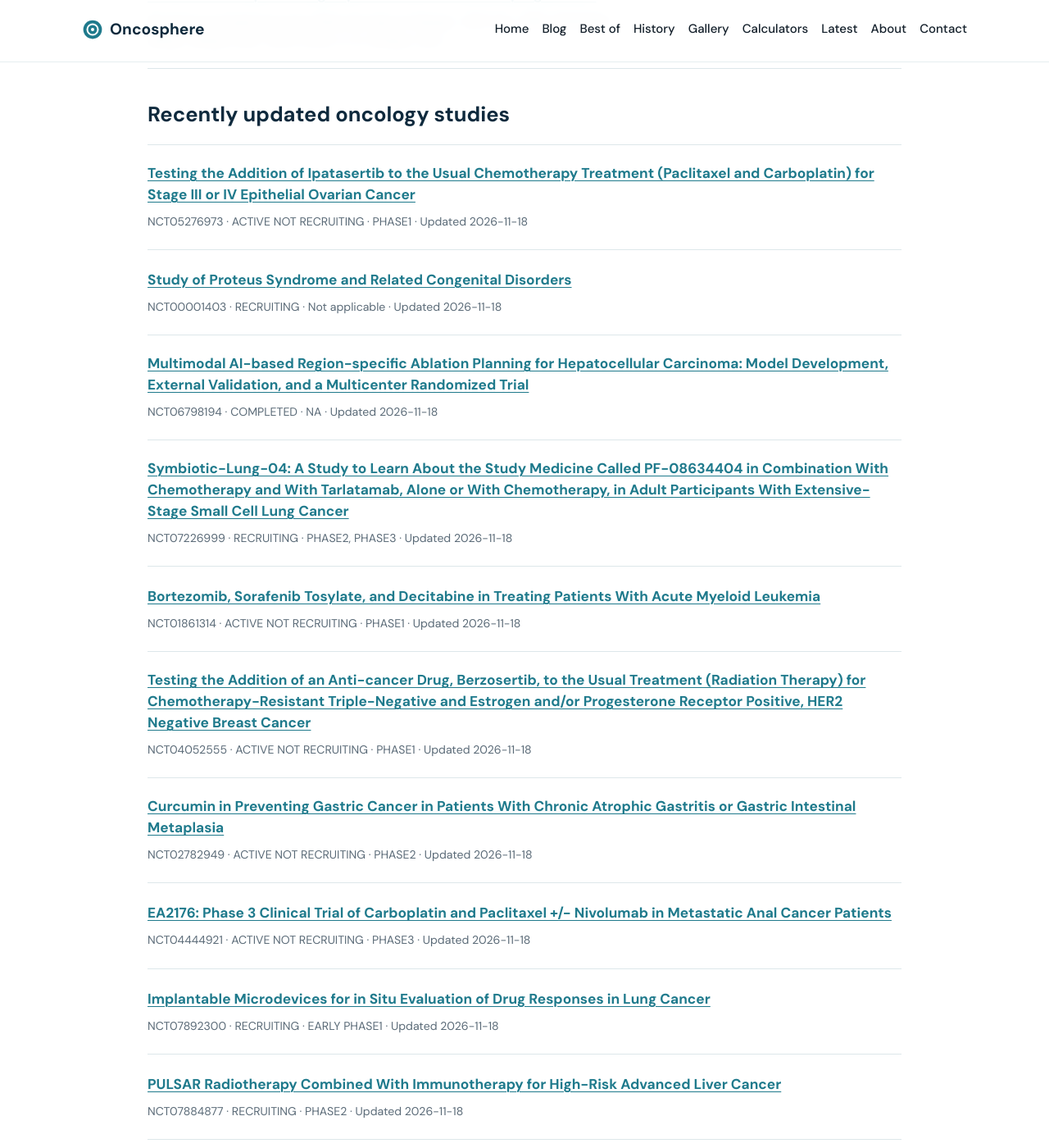
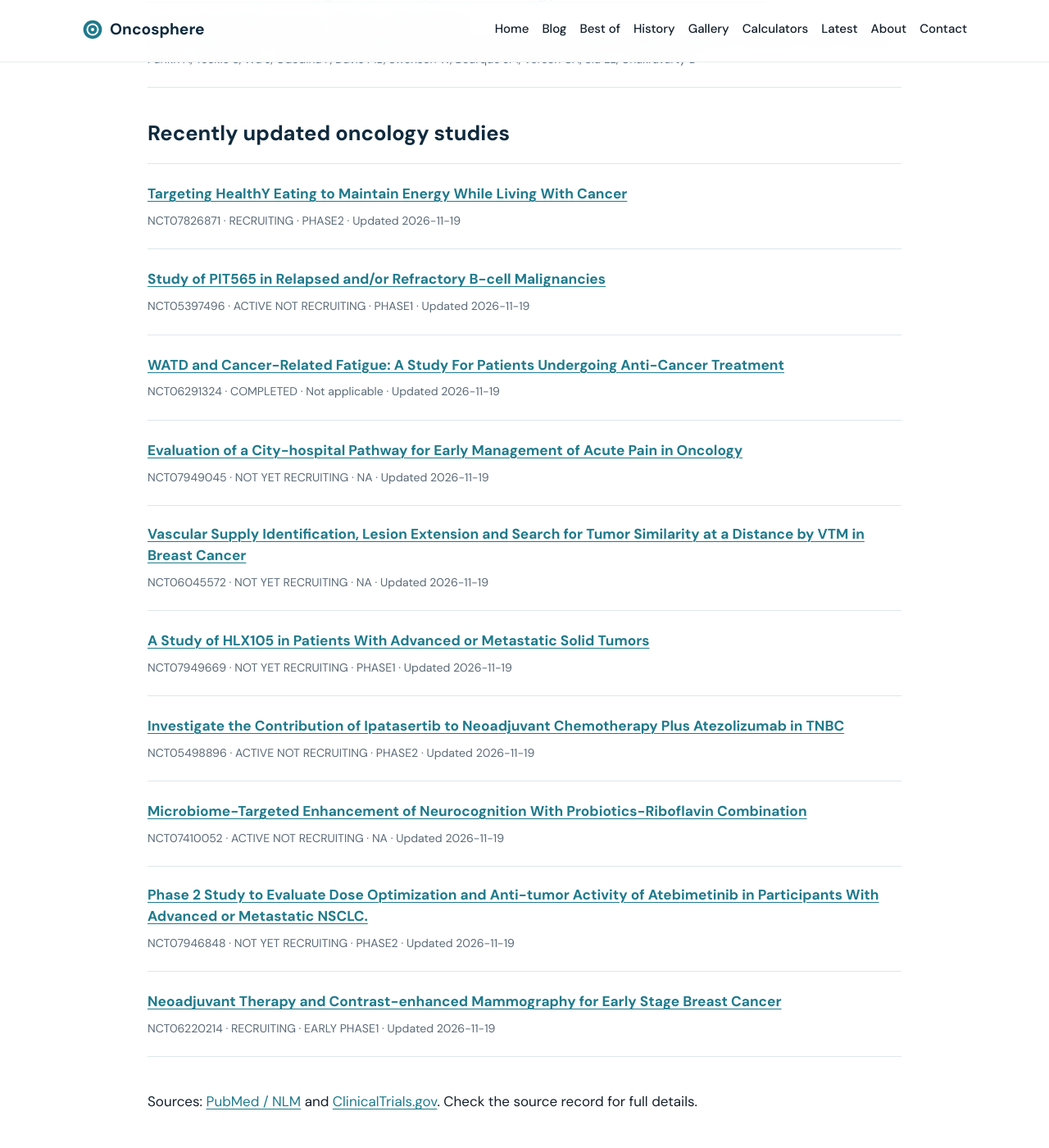
Before and after one commit to senthilstar/Oncosphere, a Jekyll site: the page built from latest.md, in a window 1280 px wide and 1400 px high, scrolled down 2495 px. Shown: the whole window at 82% size. Built offline with Jekyll 4.4.1, drawn with Linux system fonts in a browser that asks for light colours; some of the changed text lies outside the part shown.

Commit message:
Refresh oncology research feeds

```diff
--- a/_data/latest_pubmed.json
+++ b/_data/latest_pubmed.json
@@ -160,6 +160,32 @@
     "url": "https://pubmed.ncbi.nlm.nih.gov/42914718/"
   },
   {
+    "pmid": "43054192",
+    "title": "Releasing Immunosuppression in the Tumor: A Phase 1/2 Study of Arginase Inhibitor INCB001158 in Combination with Chemotherapy in Advanced Malignancies.",
+    "journal": "Journal of immunotherapy and precision oncology",
+    "pubdate": "2027 Feb",
+    "authors": [
+      "Naing A",
+      "Javle M",
+      "Cho M",
+      "Gbolahan O",
+      "Alkharabsheh O",
+      "Thistlethwaite F",
+      "Jungels C",
+      "Papadopoulos KP",
+      "Canon JL",
+      "McCune S",
+      "Gogov S",
+      "Cheng L",
+      "Dong Z",
+      "Gong X",
+      "Ioannidis S",
+      "Kristeleit R",
+      "Bridgewater J"
+    ],
+    "url": "https://pubmed.ncbi.nlm.nih.gov/43054192/"
+  },
+  {
     "pmid": "43039505",
     "title": "FDG PET/CT in Gynecologic Malignancies.",
     "journal": "Magnetic resonance imaging clinics of North America",
@@ -233,22 +259,5 @@
       "Chakravarty D"
     ],
     "url": "https://pubmed.ncbi.nlm.nih.gov/43032513/"
-  },
-  {
-    "pmid": "43000092",
-    "title": "FSTL1(high) hepatic stellate cells secrete CCL3 to activate the PI3K/AKT/mTOR pathway, initiating anoikis resistance and promoting hepatocellular carcinoma progression.",
-    "journal": "Biochimica et biophysica acta. Molecular basis of disease",
-    "pubdate": "2027 Feb",
-    "authors": [
-      "Wang Y",
-      "Wang H",
-      "Nie Y",
-      "Xue H",
-      "Zhou Y",
-      "Li C",
-      "Zhang C",
-      "Gu C"
-    ],
-    "url": "https://pubmed.ncbi.nlm.nih.gov/43000092/"
   }
 ]
--- a/_data/latest_trials.json
+++ b/_data/latest_trials.json
@@ -1,82 +1,82 @@
 [
   {
-    "nct": "NCT05276973",
-    "title": "Testing the Addition of Ipatasertib to the Usual Chemotherapy Treatment (Paclitaxel and Carboplatin) for Stage III or IV Epithelial Ovarian Cancer",
+    "nct": "NCT07826871",
+    "title": "Targeting HealthY Eating to Maintain Energy While Living With Cancer",
+    "status": "RECRUITING",
+    "phase": "PHASE2",
+    "updated": "2026-11-19",
+    "url": "https://clinicaltrials.gov/study/NCT07826871"
+  },
+  {
+    "nct": "NCT05397496",
+    "title": "Study of PIT565 in Relapsed and/or Refractory B-cell Malignancies",
     "status": "ACTIVE_NOT_RECRUITING",
     "phase": "PHASE1",
-    "updated": "2026-11-18",
-    "url": "https://clinicaltrials.gov/study/NCT05276973"
+    "updated": "2026-11-19",
+    "url": "https://clinicaltrials.gov/study/NCT05397496"
   },
   {
-    "nct": "NCT00001403",
-    "title": "Study of Proteus Syndrome and Related Congenital Disorders",
-    "status": "RECRUITING",
+    "nct": "NCT06291324",
+    "title": "WATD and Cancer-Related Fatigue: A Study For Patients Undergoing Anti-Cancer Treatment",
+    "status": "COMPLETED",
     "phase": "Not applicable",
-    "updated": "2026-11-18",
-    "url": "https://clinicaltrials.gov/study/NCT00001403"
+    "updated": "2026-11-19",
+    "url": "https://clinicaltrials.gov/study/NCT06291324"
   },
   {
-    "nct": "NCT06798194",
-    "title": "Multimodal AI-based Region-specific Ablation Planning for Hepatocellular Carcinoma: Model Development, External Validation, and a Multicenter Randomized Trial",
-    "status": "COMPLETED",
+    "nct": "NCT07949045",
+    "title": "Evaluation of a City-hospital Pathway for Early Management of Acute Pain in Oncology",
+    "status": "NOT_YET_RECRUITING",
     "phase": "NA",
-    "updated": "2026-11-18",
-    "url": "https://clinicaltrials.gov/study/NCT06798194"
+    "updated": "2026-11-19",
+    "url": "https://clinicaltrials.gov/study/NCT07949045"
   },
   {
-    "nct": "NCT07226999",
-    "title": "Symbiotic-Lung-04: A Study to Learn About the Study Medicine Called PF-08634404 in Combination With Chemotherapy and With Tarlatamab, Alone or With Chemotherapy, in Adult Participants With Extensive-Stage Small Cell Lung Cancer",
-    "status": "RECRUITING",
-    "phase": "PHASE2, PHASE3",
-    "updated": "2026-11-18",
-    "url": "https://clinicaltrials.gov/study/NCT07226999"
+    "nct": "NCT06045572",
+    "title": "Vascular Supply Identification, Lesion Extension and Search for Tumor Similarity at a Distance by VTM in Breast Cancer",
+    "status": "NOT_YET_RECRUITING",
+    "phase": "NA",
+    "updated": "2026-11-19",
+    "url": "https://clinicaltrials.gov/study/NCT06045572"
   },
   {
-    "nct": "NCT01861314",
-    "title": "Bortezomib, Sorafenib Tosylate, and Decitabine in Treating Patients With Acute Myeloid Leukemia",
-    "status": "ACTIVE_NOT_RECRUITING",
+    "nct": "NCT07949669",
+    "title": "A Study of HLX105 in Patients With Advanced or Metastatic Solid Tumors",
+    "status": "NOT_YET_RECRUITING",
     "phase": "PHASE1",
-    "updated": "2026-11-18",
-    "url": "https://clinicaltrials.gov/study/NCT01861314"
+    "updated": "2026-11-19",
+    "url": "https://clinicaltrials.gov/study/NCT07949669"
   },
   {
-    "nct": "NCT04052555",
-    "title": "Testing the Addition of an Anti-cancer Drug, Berzosertib, to the Usual Treatment (Radiation Therapy) for Chemotherapy-Resistant Triple-Negative and Estrogen and/or Progesterone Receptor Positive, HER2 Negative Breast Cancer",
+    "nct": "NCT05498896",
+    "title": "Investigate the Contribution of Ipatasertib to Neoadjuvant Chemotherapy Plus Atezolizumab in TNBC",
     "status": "ACTIVE_NOT_RECRUITING",
-    "phase": "PHASE1",
-    "updated": "2026-11-18",
-    "url": "https://clinicaltrials.gov/study/NCT04052555"
+    "phase": "PHASE2",
+    "updated": "2026-11-19",
+    "url": "https://clinicaltrials.gov/study/NCT05498896"
   },
   {
-    "nct": "NCT02782949",
-    "title": "Curcumin in Preventing Gastric Cancer in Patients With Chronic Atrophic Gastritis or Gastric Intestinal Metaplasia",
+    "nct": "NCT07410052",
+    "title": "Microbiome-Targeted Enhancement of Neurocognition With Probiotics-Riboflavin Combination",
     "status": "ACTIVE_NOT_RECRUITING",
-    "phase": "PHASE2",
-    "updated": "2026-11-18",
-    "url": "https://clinicaltrials.gov/study/NCT02782949"
+    "phase": "NA",
+    "updated": "2026-11-19",
+    "url": "https://clinicaltrials.gov/study/NCT07410052"
   },
   {
-    "nct": "NCT04444921",
-    "title": "EA2176: Phase 3 Clinical Trial of Carboplatin and Paclitaxel +/- Nivolumab in Metastatic Anal Cancer Patients",
-    "status": "ACTIVE_NOT_RECRUITING",
-    "phase": "PHASE3",
-    "updated": "2026-11-18",
-    "url": "https://clinicaltrials.gov/study/NCT04444921"
+    "nct": "NCT07946848",
+    "title": "Phase 2 Study to Evaluate Dose Optimization and Anti-tumor Activity of Atebimetinib in Participants With Advanced or Metastatic NSCLC.",
+    "status": "NOT_YET_RECRUITING",
+    "phase": "PHASE2",
+    "updated": "2026-11-19",
+    "url": "https://clinicaltrials.gov/study/NCT07946848"
   },
   {
-    "nct": "NCT07892300",
-    "title": "Implantable Microdevices for in Situ Evaluation of Drug Responses in Lung Cancer",
+    "nct": "NCT06220214",
+    "title": "Neoadjuvant Therapy and Contrast-enhanced Mammography for Early Stage Breast Cancer",
     "status": "RECRUITING",
     "phase": "EARLY_PHASE1",
-    "updated": "2026-11-18",
-    "url": "https://clinicaltrials.gov/study/NCT07892300"
-  },
-  {
-    "nct": "NCT07884877",
-    "title": "PULSAR Radiotherapy Combined With Immunotherapy for High-Risk Advanced Liver Cancer",
-    "status": "RECRUITING",
-    "phase": "PHASE2",
-    "updated": "2026-11-18",
-    "url": "https://clinicaltrials.gov/study/NCT07884877"
+    "updated": "2026-11-19",
+    "url": "https://clinicaltrials.gov/study/NCT06220214"
   }
 ]
```
